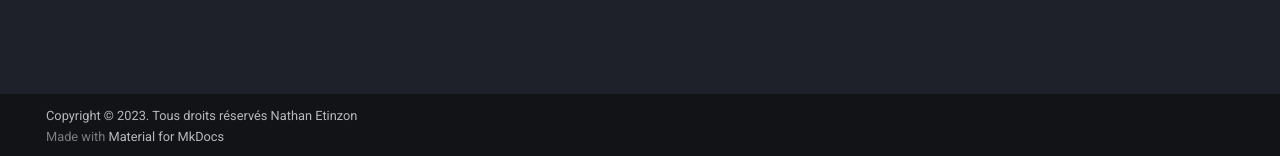
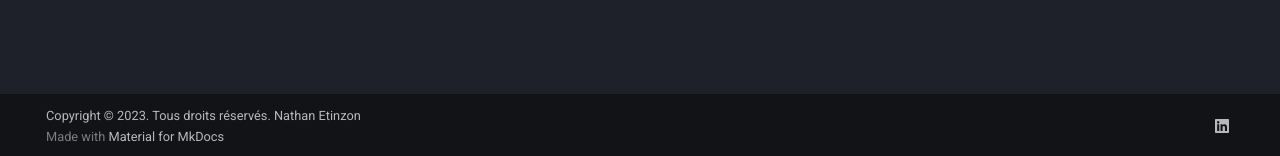
Before and after one commit to NathanEtinzon/CEFIM, an MkDocs documentation site: the page built from docs/index.md, in a window 1280 px wide. Shown: the part 741-897 px from the top of the page. Built offline with MkDocs 1.6.1 and Material for MkDocs 9.7.7, drawn with Linux system fonts in a browser that asks for light colours.

Commit message:
Ajout linkedin

```diff
--- a/mkdocs.yml
+++ b/mkdocs.yml
@@ -4,7 +4,7 @@ site_author: Nathan Etinzon
 site_description: Site compilant la documentation faite par Nathan Etinzon dans le cadre de la formation au CEFIM.
 
 #Copyright
-copyright: Copyright &copy; 2023. Tous droits réservés Nathan Etinzon
+copyright: Copyright &copy; 2023. Tous droits réservés. Nathan Etinzon
 
 theme:
   name: material
@@ -24,10 +24,10 @@ theme:
         icon: material/weather-sunny
         name: Thème jour
 
-  extra:
-    social:
-      - icon: fontawesome/brands/linkedin
-        link: https://www.linkedin.com/in/nathan-etinzon-7006101b6/
+extra:
+  social:
+    - icon: fontawesome/brands/linkedin
+      link: https://www.linkedin.com/in/nathan-etinzon-7006101b6/
 
 nav:
   - Page d'accueil: index.md
```
